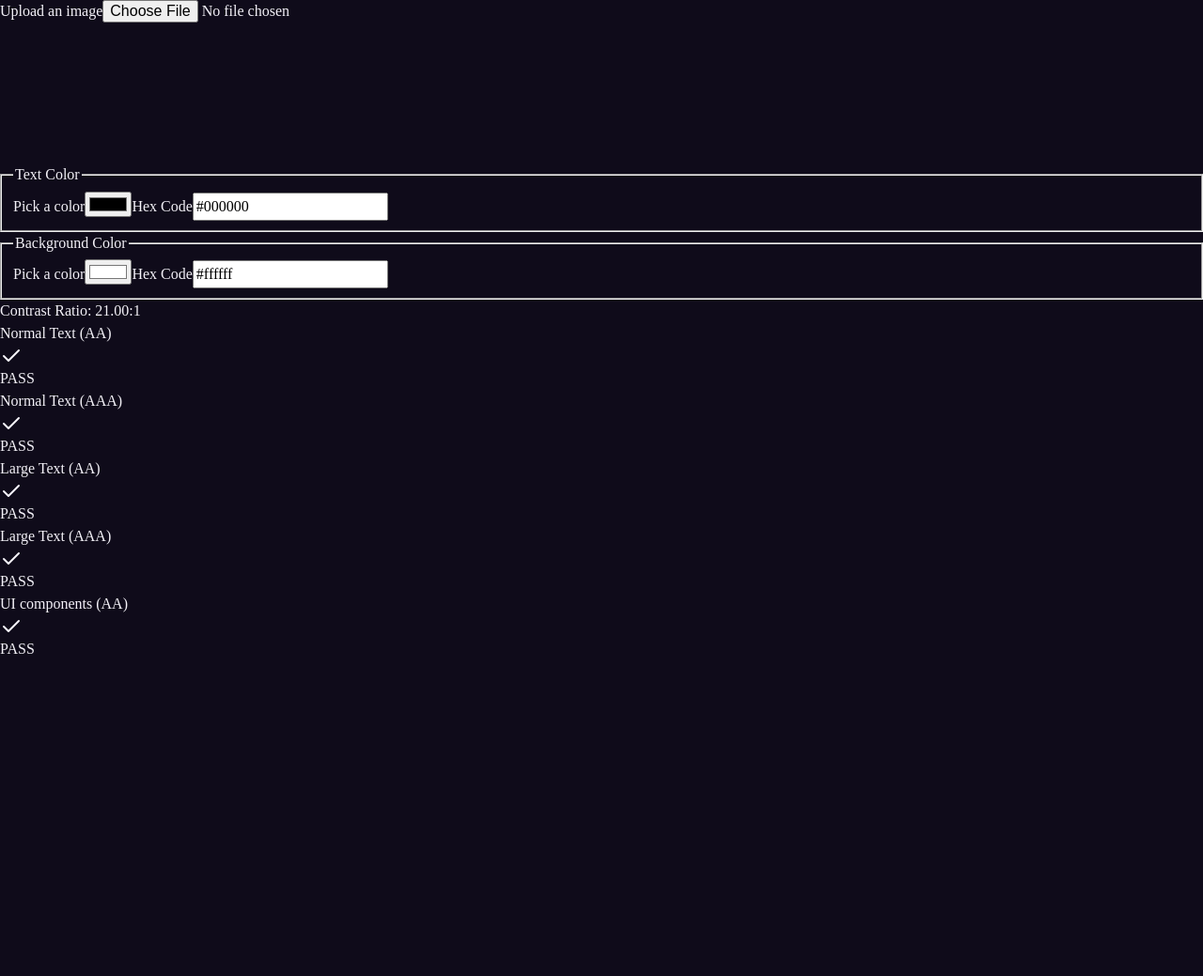
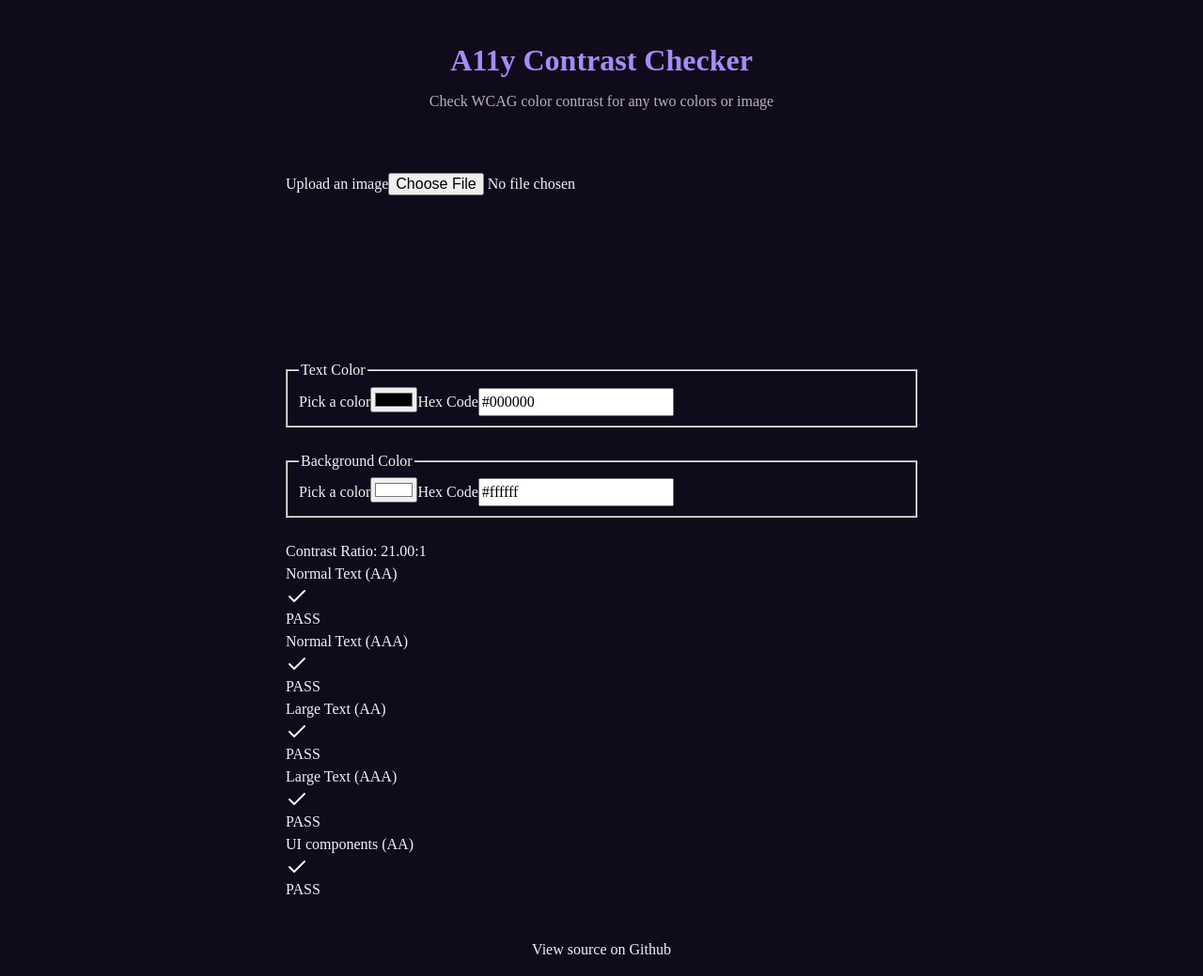
Before and after one commit to vbenedeto/a11y-contrast-checker, a Next.js app: page / in a window 1280 px wide. Shown: the whole page at 94% size. Before the commit the page ends 800 px from the top, so only its background shows below. Built offline with nearby package versions, Linux system fonts and the light colour scheme.

Commit message:
feat: style app layout

```diff
--- a/src/app/page.tsx
+++ b/src/app/page.tsx
@@ -5,7 +5,59 @@ import { ColorInput } from "@/components/ColorInput";
 import { ContrastResult, evaluateContrast, getContrastRatio, hexToRgb } from "@/lib/contrast";
 import { ResultsPanel } from "@/components/ResultsPanel";
 import { ImageColorPicker } from "@/components/ImageColorPicker";
+import styled from "@emotion/styled";
 
+const StyledHeader = styled.header`
+  padding: ${({ theme }) => theme.spacing.xl} ${({ theme }) => theme.spacing.lg};
+  text-align: center;
+
+  h1 {
+    font-size: ${({ theme }) => theme.fontSizes.xxl};
+    font-weight: 700;
+    color: ${({ theme }) => theme.colors.primary};
+    margin-bottom: ${({ theme }) => theme.spacing.sm};
+  }
+
+  p {
+    font-size: ${({ theme }) => theme.fontSizes.base};
+    color: ${({ theme }) => theme.colors.textMuted};
+    max-width: 575px;
+    margin: 0 auto;
+  }
+`;
+
+const StyledMain = styled.main`
+  display: flex;
+  flex-direction: column;
+  gap: ${({ theme }) => theme.spacing.lg};
+  max-width: 720px;
+  margin: 0 auto;
+  padding: ${({ theme }) => theme.spacing.lg};
+`;
+
+const StyledFooter = styled.footer`
+  padding: ${({ theme }) => theme.spacing.md};
+  text-align: center;
+
+  a {
+    color: ${({ theme }) => theme.colors.text};
+    text-decoration: none;
+     display: inline-block;
+    transition: transform 0.2s ease, color 0.2s ease;
+
+    &:hover,
+    &:focus-visible {
+      transform: translateY(-3px);
+      color: ${({ theme }) => theme.colors.primary};
+      outline: none;
+    }
+
+    &:focus-visible {
+      outline: 2px solid ${({ theme }) => theme.colors.primary};
+      outline-offset: 4px;
+    }
+  }
+`;
 
 export default function Home() {
   const [foregroundHex, setForegroundHex] = useState('#000000');
@@ -20,7 +72,12 @@ export default function Home() {
       : null;
 
   return (
-    <main>
+    <>
+      <StyledHeader>
+        <h1>A11y Contrast Checker</h1>
+        <p>Check WCAG color contrast for any two colors or image</p>
+      </StyledHeader>
+      <StyledMain>
         <ImageColorPicker
           onForegroundPick={setForegroundHex}
           onBackgroundPick={setBackgroundHex}
@@ -40,6 +97,12 @@ export default function Home() {
         />
 
         <ResultsPanel result={result} />
-    </main>
+      </StyledMain>
+      <StyledFooter>
+        <a href="https://github.com/vbenedeto/a11y-contrast-checker" target="_blank" rel="noopener noreferrer">
+          View source on Github
+        </a>
+      </StyledFooter>
+    </>
   );
 }
```
Lines whose indentation alone changed are shown as unchanged.
